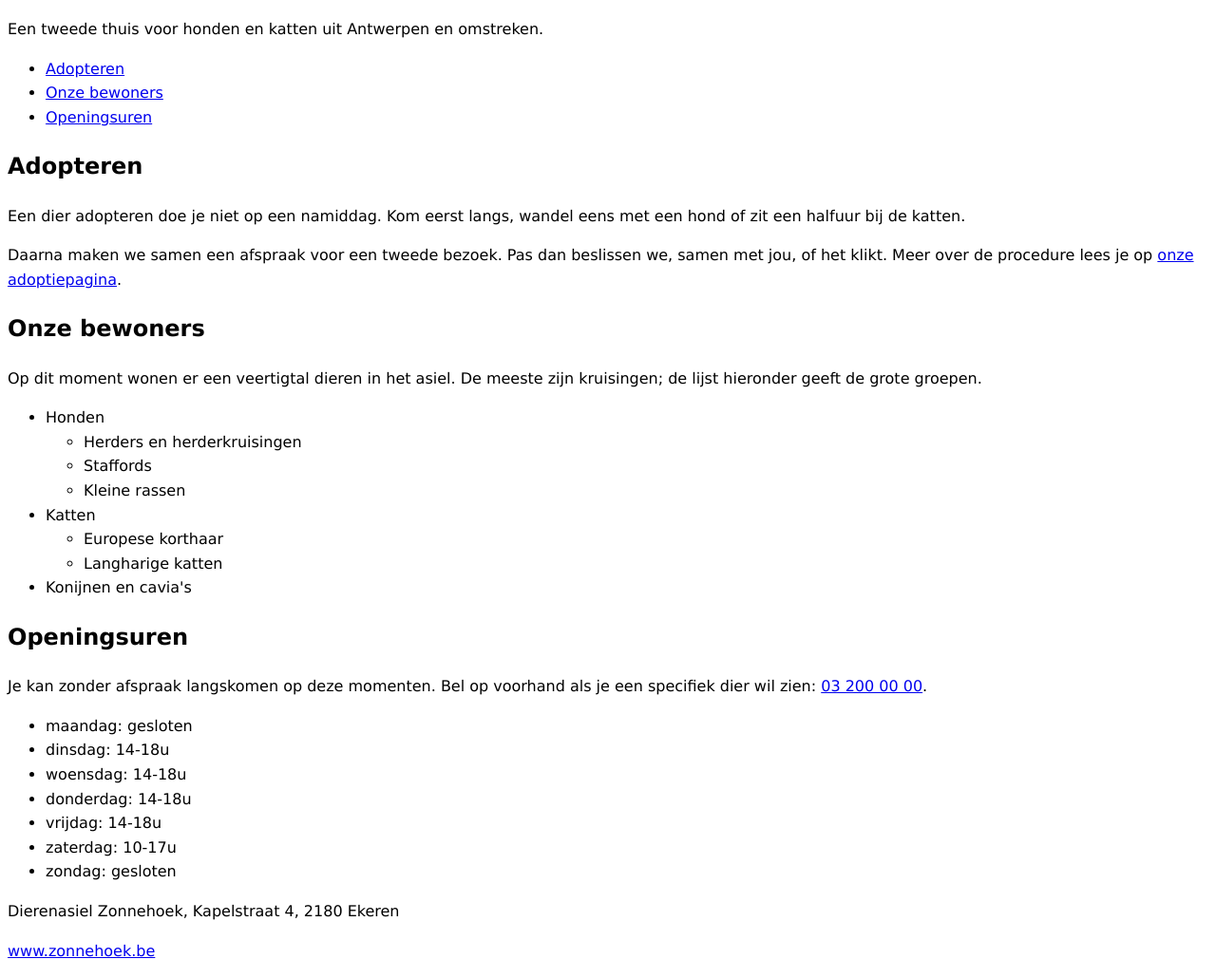
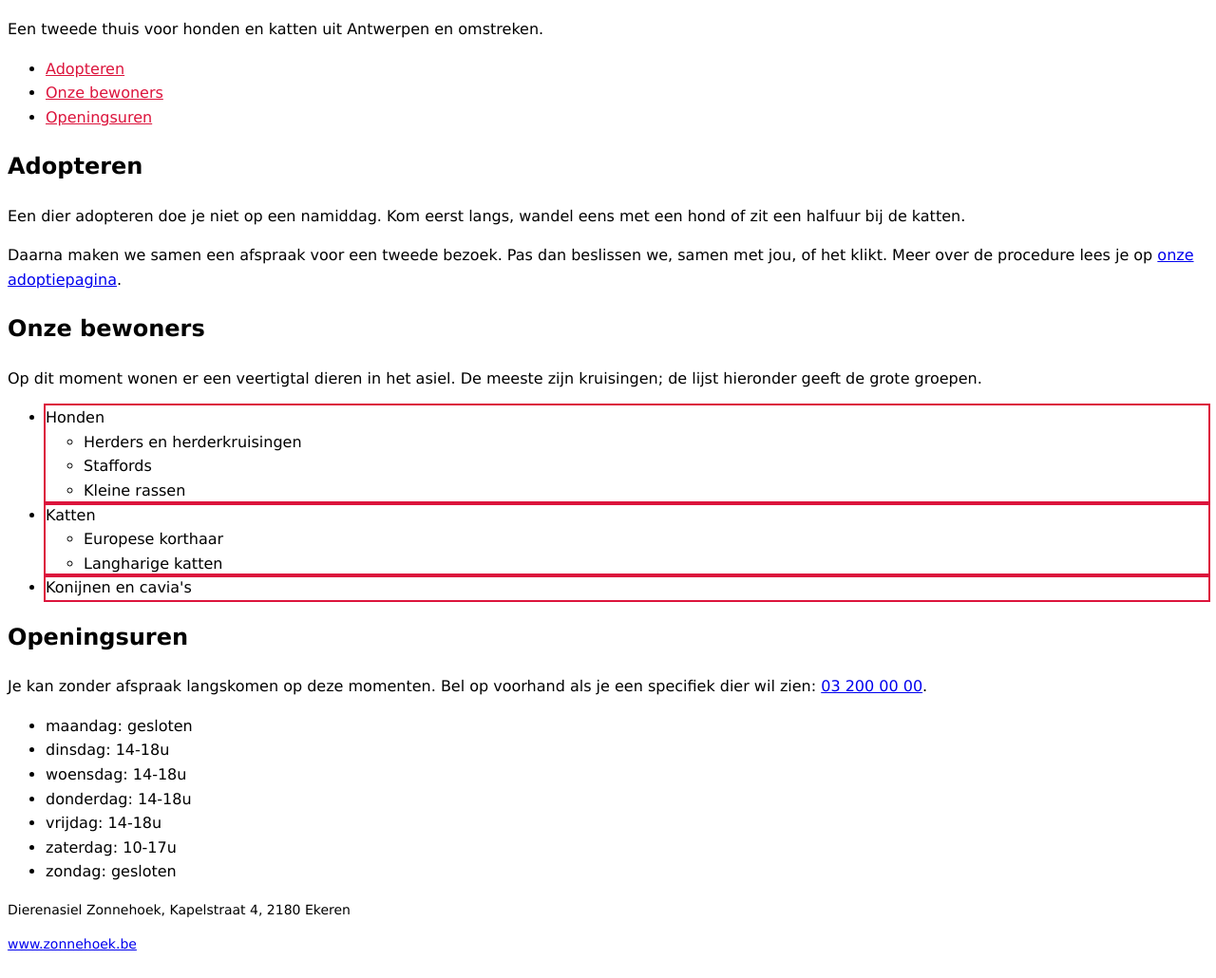
Before and after one commit to ashleyMelis/webtech, a plain HTML site: page labo02/selectors/index.html in a window 1280 px wide. Shown: the part 76-1106 px from the top of the page at 95% size. Drawn offline with Linux system fonts and the light colour scheme.

Commit message:
Labo 2 WIP

```diff
--- a/labo02/selectors/css/stijl.css
+++ b/labo02/selectors/css/stijl.css
@@ -10,16 +10,18 @@ body {
 }
 
 /* 1. alle links in de navigatie -> color: crimson; */
-
+nav a {color: crimson;
+}
 
 /* 2. alleen de paragrafen in de footer -> font-size: 0.875rem; */
-
+footer p {font-size: 0.875rem;
+}
 
 /* 3. alleen de lijstitems van het BUITENSTE niveau in de lijst met de class
       rassen (dus niet de items van de binnenlijsten) -> outline: 2px solid crimson;
       (outline tekent een kader rond precies het element dat je raakte; de
       property zelf komt in hoofdstuk 3) */
-
+.rassen > li  {outline: 2px solid crimson;}
 
 /* 4. de paragraaf die onmiddellijk na elke h2 komt -> font-style: italic; */
 
```
Also changed, not shown: labo02/cascade/index.html (+1 -1 lines), 1 other file.
